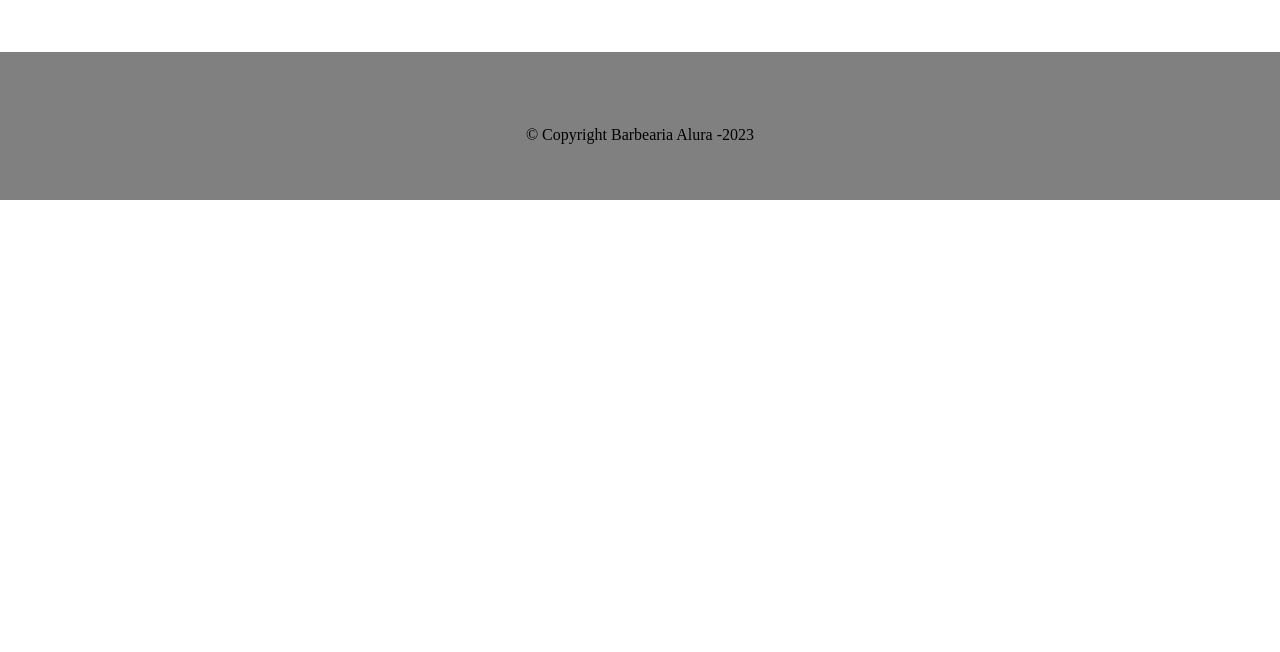
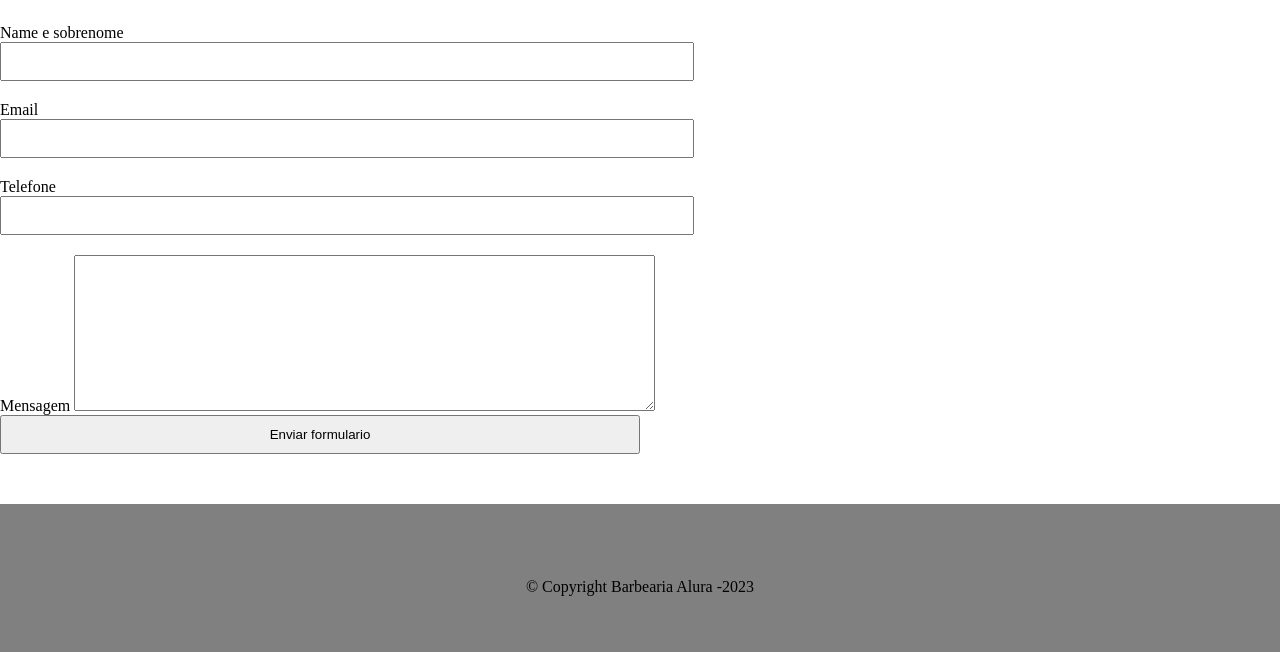
Before and after one commit to CHAIANEFARIADASILVA/barbearia, a plain HTML site: page contato.html in a window 1280 px wide. Shown: the part 166-818 px from the top of the page. Drawn offline with Linux system fonts and the light colour scheme.

Commit message:
criei um contato

```diff
--- a/contato.html
+++ b/contato.html
@@ -27,7 +27,24 @@
     </header>
 
 
-    contato
+    <main>
+        <form>
+            <label for="nomesobrenome">Name e sobrenome</label>
+            <input type="text" id="nomesobrenome">
+
+            <label for="email">Email</label>
+            <input type="text" id="email" />
+
+            <label for="telefone">Telefone</label>
+            <input type="text" id="telefone" />
+
+            <label for="mensagem">Mensagem</label>
+            <textarea cols="70" rows="10" id="mensagem" class="input-padrão"></textarea>
+
+            <input type="submit" value="Enviar formulario">
+        </form>
+    </main>
+
 
     <footer>
         <img scr="https://matheusinacio.github.io/barbearia/logo-branco.png">
--- a/style.css
+++ b/style.css
@@ -89,3 +89,19 @@
         font-size:  13PX;
         margin: 20px 0 0;
     }
+
+    form{
+        margin: 40px 0 ;
+    }
+
+    form label{
+        display:blok;
+        font-size: 20x;
+        margin: 0 0 10px;
+    }
+    form input{
+        display: block;
+        margin: 0 0 20px;
+        padding: 10px 25px;
+        width: 50%;
+    }
```
